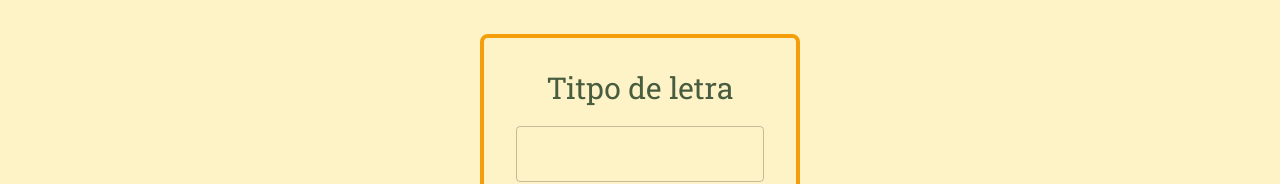
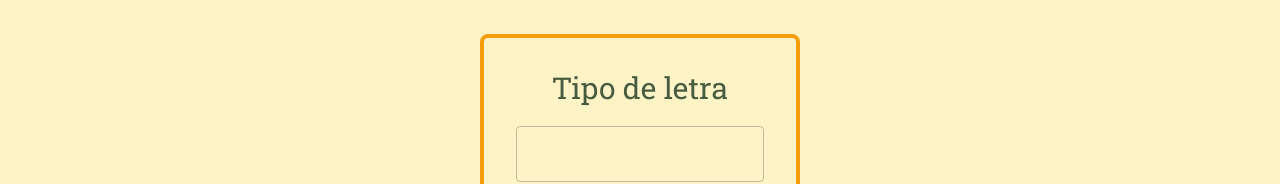
Before and after one commit to TeoryMan143/Condicionales2, a React (Vite) app: page /punto2 in a window 1280 px wide. Shown: the part 308-492 px from the top of the page. Built offline with nearby package versions, Linux system fonts and the light colour scheme.

Commit message:
just a letter xd

```diff
--- a/src/pages/Punto2.tsx
+++ b/src/pages/Punto2.tsx
@@ -16,7 +16,7 @@ function Punto1() {
 
     return (
         <PointBox>
-            <Title>Titpo de letra</Title>
+            <Title>Tipo de letra</Title>
             <div>
                 <CtmTextField
                     type='text'
```
